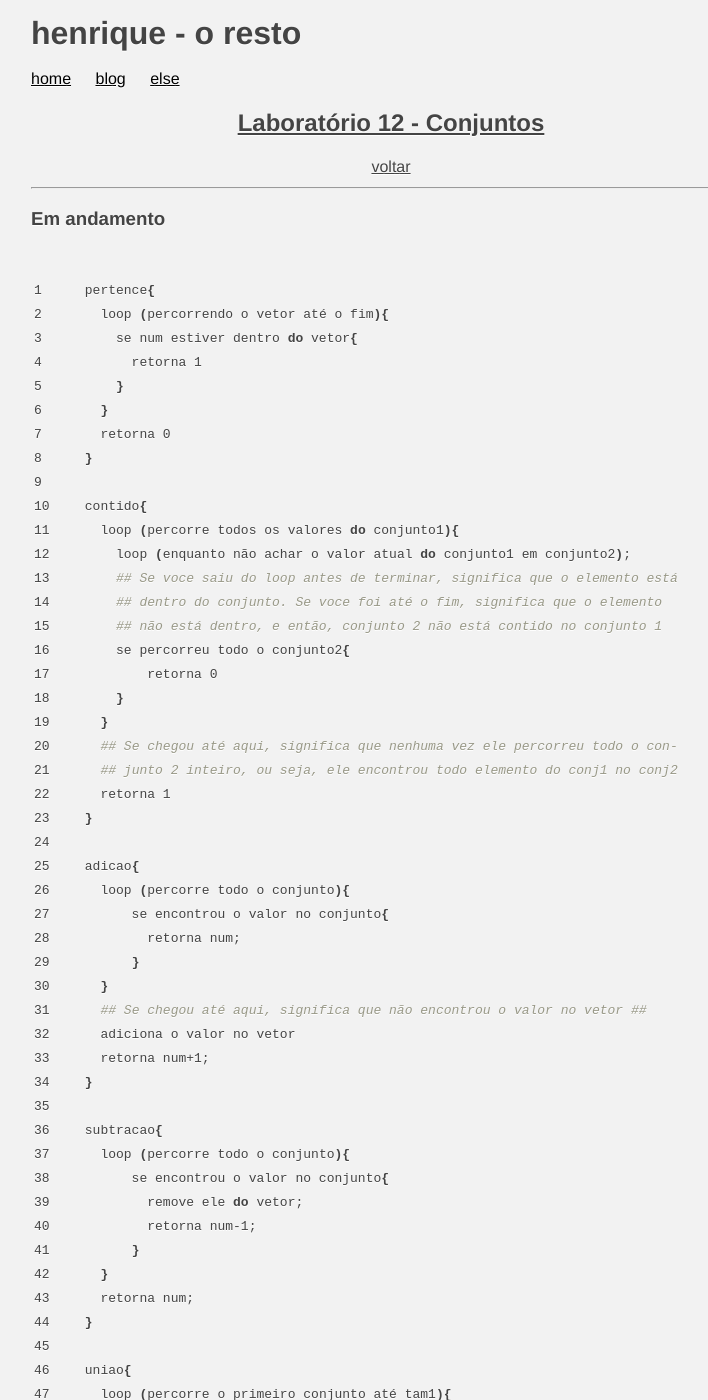
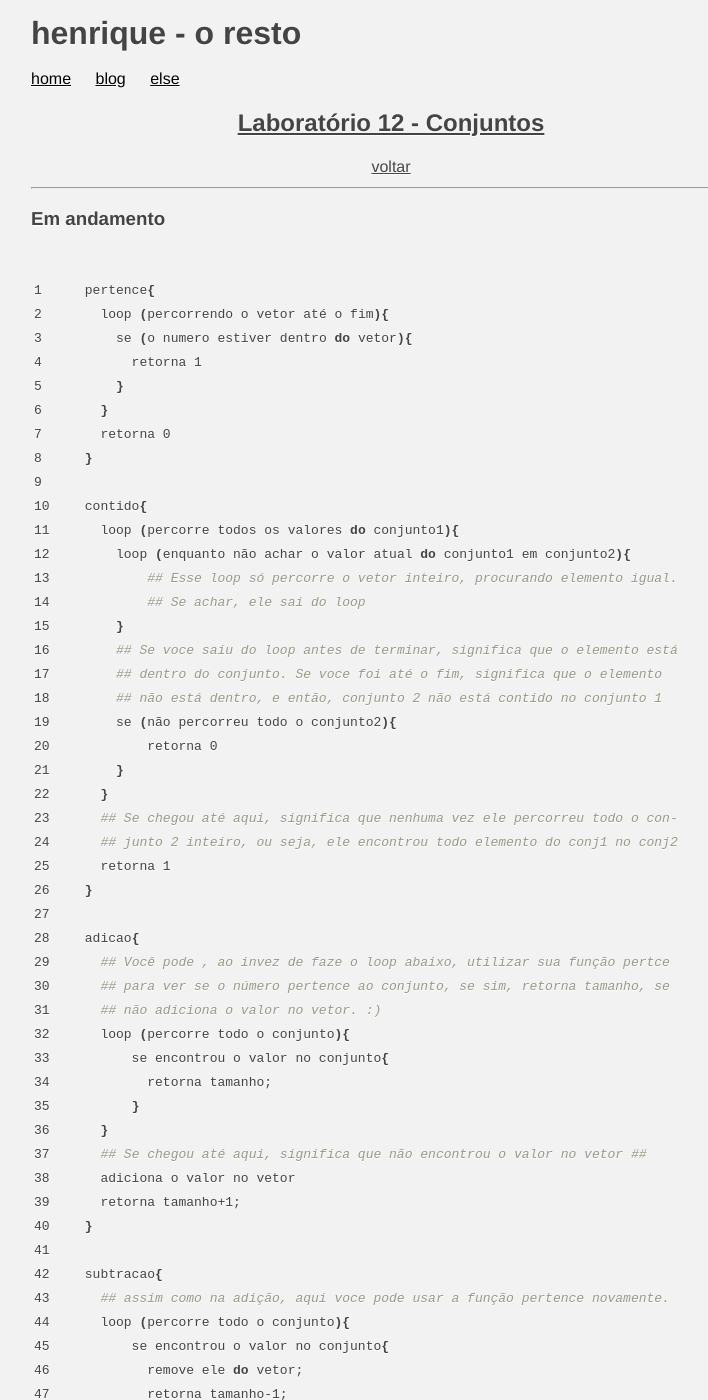
Before and after one commit to faciolihenrique/henriquefacioli.github.io, a Jekyll site: the page built from else/mc102/1s2016/pseudo12.md, in a window 1280 px wide and 1400 px high. Shown: the whole window, without its empty margins (249-957 px from the left). Built offline with Jekyll 4.4.1, drawn with Linux system fonts in a browser that asks for light colours; some of the changed text lies outside the part shown.

Commit message:
update lab12

```diff
--- a/else/mc102/1s2016/pseudo12.md
+++ b/else/mc102/1s2016/pseudo12.md
@@ -10,7 +10,7 @@ anterior: ../
 {% highlight bash linenos%}
     pertence{
       loop (percorrendo o vetor até o fim){
-        se num estiver dentro do vetor{
+        se (o numero estiver dentro do vetor){
           retorna 1
         }
       }
@@ -19,11 +19,14 @@ anterior: ../
 
     contido{
       loop (percorre todos os valores do conjunto1){
-        loop (enquanto não achar o valor atual do conjunto1 em conjunto2);
+        loop (enquanto não achar o valor atual do conjunto1 em conjunto2){
+            ## Esse loop só percorre o vetor inteiro, procurando elemento igual.
+            ## Se achar, ele sai do loop
+        }
         ## Se voce saiu do loop antes de terminar, significa que o elemento está
         ## dentro do conjunto. Se voce foi até o fim, significa que o elemento
         ## não está dentro, e então, conjunto 2 não está contido no conjunto 1
-        se percorreu todo o conjunto2{
+        se (não percorreu todo o conjunto2){
             retorna 0
         }
       }
@@ -33,24 +36,28 @@ anterior: ../
     }
 
     adicao{
+      ## Você pode , ao invez de faze o loop abaixo, utilizar sua função pertce
+      ## para ver se o número pertence ao conjunto, se sim, retorna tamanho, se
+      ## não adiciona o valor no vetor. :)
       loop (percorre todo o conjunto){
           se encontrou o valor no conjunto{
-            retorna num;
+            retorna tamanho;
           }
       }
       ## Se chegou até aqui, significa que não encontrou o valor no vetor ##
       adiciona o valor no vetor
-      retorna num+1;
+      retorna tamanho+1;
     }
 
     subtracao{
+      ## assim como na adição, aqui voce pode usar a função pertence novamente.
       loop (percorre todo o conjunto){
           se encontrou o valor no conjunto{
             remove ele do vetor;
-            retorna num-1;
+            retorna tamanho-1;
           }
       }
-      retorna num;
+      retorna tamanho;
     }
 
     uniao{
@@ -82,7 +89,7 @@ anterior: ../
     }
 
     diferenca{
-
+        # estou sem tempo para fazer essa como pseudocógido, sorry <3
     }
 
 {% endhighlight %}
```
